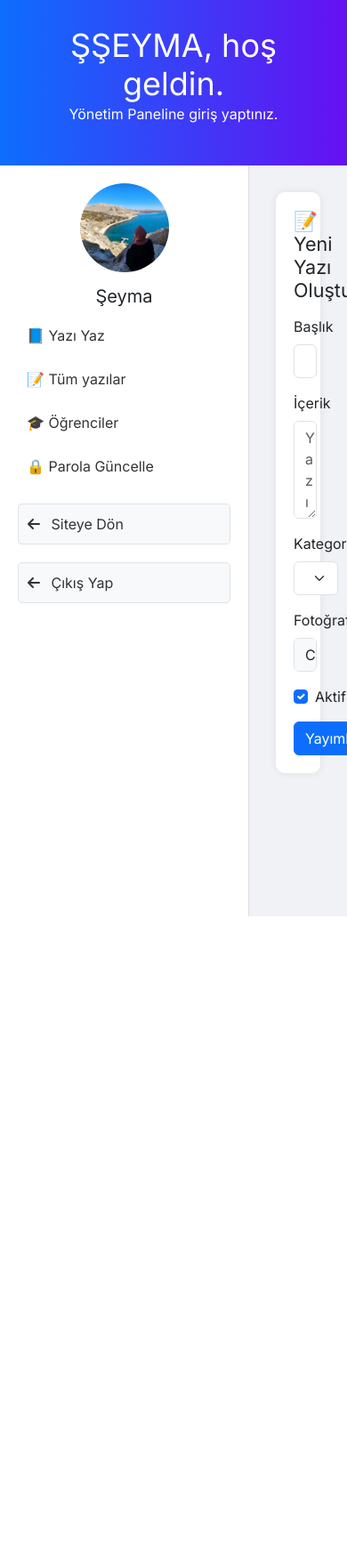
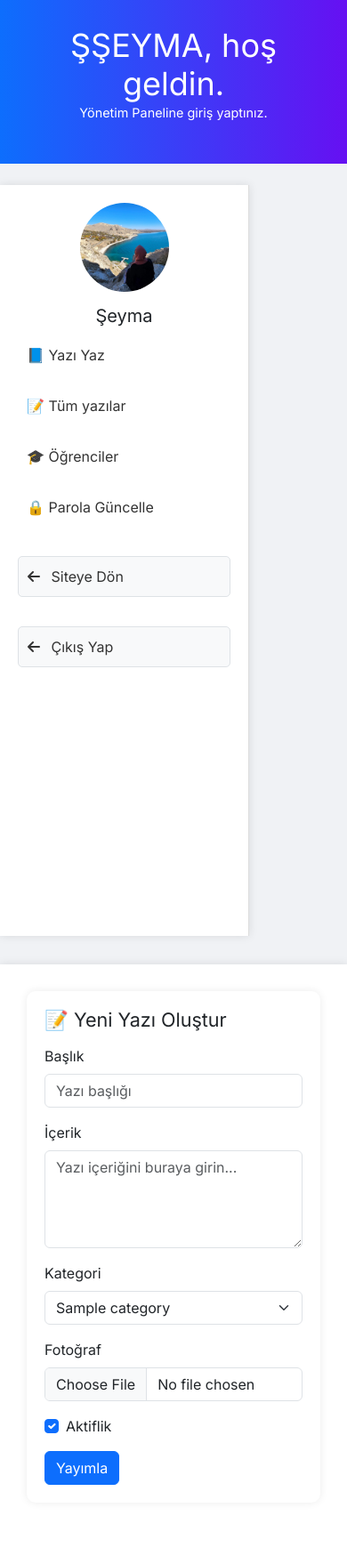
Before and after one commit to ugurtr-cmd/my-django-project, a Django app: page /admin-paneli in a window 390 px wide. Shown: the whole page at 89% size. Before the commit the page ends 1030 px from the top, so only its background shows below. Run offline with Django 5.2, Linux system fonts and the light colour scheme; a user stored in the database is signed in; tables that the repository leaves empty hold one stand-in row (values such as "Sample post"); parts of the project's set-up code (start-up, migrations or seed data) failed here and were passed over; some libraries are stand-ins or nearby versions.

Commit message:
Update layout_admin.html

```diff
--- a/templates/layout_admin.html
+++ b/templates/layout_admin.html
@@ -4,10 +4,151 @@
 <head>
   <meta charset="UTF-8">
   <title>{% block title %}{% endblock title %}</title>
-  <meta name="viewport" content="width=device-width, initial-scale=1">
+  <meta name="viewport" content="width=device-width, initial-scale=1, shrink-to-fit=no">
   <link href="https://cdn.jsdelivr.net/npm/bootstrap@5.3.0/dist/css/bootstrap.min.css" rel="stylesheet">
   <link href="https://fonts.googleapis.com/css2?family=Inter:wght@400;600&display=swap" rel="stylesheet">
   <link rel="stylesheet" href="https://cdnjs.cloudflare.com/ajax/libs/font-awesome/6.0.0/css/all.min.css">
+  <style>
+    body {
+      font-family: 'Inter', sans-serif;
+      background-color: #f8f9fa;
+    }
+
+    .admin-header {
+      background-color: #0d6efd;
+      color: white;
+      padding: 1.5rem;
+      margin-bottom: 1.5rem;
+    }
+
+    .admin-container {
+      display: flex;
+      flex-wrap: wrap;
+      min-height: calc(100vh - 150px);
+    }
+
+    .sidebar {
+      flex: 0 0 250px;
+      background-color: white;
+      padding: 1.5rem;
+      box-shadow: 0 0 10px rgba(0,0,0,0.1);
+      height: 100%;
+    }
+
+    .sidebar img {
+      width: 100px;
+      height: 100px;
+      border-radius: 50%;
+      object-fit: cover;
+      margin-bottom: 1rem;
+    }
+
+    .sidebar nav {
+      display: flex;
+      flex-direction: column;
+      gap: 0.5rem;
+    }
+
+    .sidebar a {
+      padding: 0.75rem 1rem;
+      color: #333;
+      text-decoration: none;
+      border-radius: 5px;
+      transition: all 0.3s;
+    }
+
+    .sidebar a:hover {
+      background-color: #f0f0f0;
+      color: #0d6efd;
+    }
+
+    .main-panel {
+      flex: 1;
+      padding: 1.5rem;
+      background-color: white;
+      margin-left: 1rem;
+      box-shadow: 0 0 10px rgba(0,0,0,0.1);
+    }
+
+    .section-box {
+      background-color: white;
+      padding: 1.5rem;
+      border-radius: 8px;
+      box-shadow: 0 0 5px rgba(0,0,0,0.05);
+      margin-bottom: 1.5rem;
+    }
+
+    .siteye-don {
+      display: block;
+      padding: 10px 15px;
+      margin-top: 20px;
+      background-color: #f8f9fa;
+      border-radius: 5px;
+      color: #333;
+      text-decoration: none;
+      transition: all 0.3s;
+      border: 1px solid #dee2e6;
+    }
+
+    .siteye-don:hover {
+      background-color: #e9ecef;
+      color: #0d6efd;
+    }
+
+    .siteye-don i {
+      transition: transform 0.3s;
+    }
+
+    .siteye-don:hover i {
+      transform: translateX(-3px);
+    }
+
+    /* Mobile responsive adjustments */
+    @media (max-width: 768px) {
+      .admin-container {
+        flex-direction: column;
+      }
+
+      .sidebar {
+        flex: 0 0 auto;
+        width: 100%;
+        margin-bottom: 1rem;
+      }
+
+      .main-panel {
+        margin-left: 0;
+        margin-top: 1rem;
+      }
+
+      .sidebar nav {
+        display: grid;
+        grid-template-columns: repeat(2, 1fr);
+        gap: 0.5rem;
+      }
+
+      .siteye-don {
+        grid-column: span 2;
+      }
+    }
+
+    @media (max-width: 576px) {
+      .sidebar nav {
+        grid-template-columns: 1fr;
+      }
+
+      .siteye-don {
+        grid-column: span 1;
+      }
+
+      .admin-header h1 {
+        font-size: 1.5rem;
+      }
+
+      .admin-header p {
+        font-size: 0.9rem;
+      }
+    }
+  </style>
   {% block css_file %}{% endblock css_file %}
 </head>
 <body>
@@ -37,33 +178,6 @@
       </nav>
     </div>
 
-    <style>
-  .siteye-don {
-    display: block;
-    padding: 10px 15px;
-    margin-top: 20px;
-    background-color: #f8f9fa;
-    border-radius: 5px;
-    color: #333;
-    text-decoration: none;
-    transition: all 0.3s;
-    border: 1px solid #dee2e6;
-  }
-
-  .siteye-don:hover {
-    background-color: #e9ecef;
-    color: #0d6efd;
-  }
-
-  .siteye-don i {
-    transition: transform 0.3s;
-  }
-
-  .siteye-don:hover i {
-    transform: translateX(-3px);
-  }
-</style>
-
     {% block content %}
 
     {% endblock content %}
```
